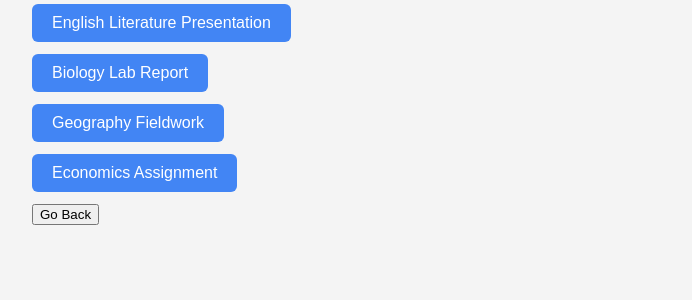
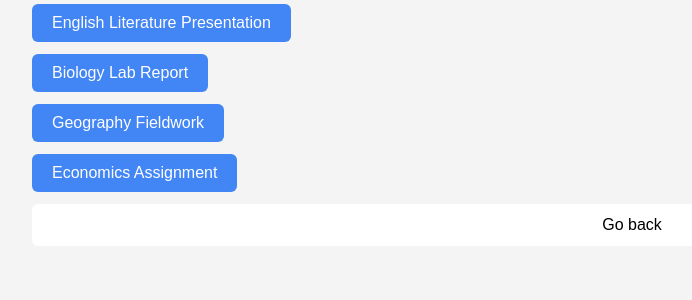
Before and after one commit to E1475011/2003-Assignment, a Flask app: page /score in a window 1280 px wide. Shown: the part 304-604 px from the top of the page, without its empty margins (8-700 px from the left). Run offline with Flask 3, Linux system fonts and the light colour scheme; data comes from the database, SQL or seed files in the repository; data that the repository does not hold is empty.

Commit message:
Update selectquestion.html

```diff
--- a/templates/selectquestion.html
+++ b/templates/selectquestion.html
@@ -64,6 +64,23 @@
     .back-button input:hover {
         background-color: #888;
     }
+
+    .btn {
+      width: 100%;
+      background-color: white;
+      color: black;
+      padding: 12px;
+      font-size: 16px;
+      border: none;
+      border-radius: 6px;
+      cursor: pointer;
+      transition: background-color 0.3s ease;
+     }
+
+    .btn:hover {
+      background-color: #3367d6;
+     }
+
   </style>
 {% endblock %}
 
@@ -83,6 +100,6 @@
 <ul>
 
 <form action="/home" method="GET">
-    <input type="submit" value="Go Back">
-</form>
+    <input type="submit" class="btn" value="Go back">
+  </form>
 {% endblock %}
```
Also changed, not shown: other parts of templates/selectquestion.html (+1 -1 lines).
